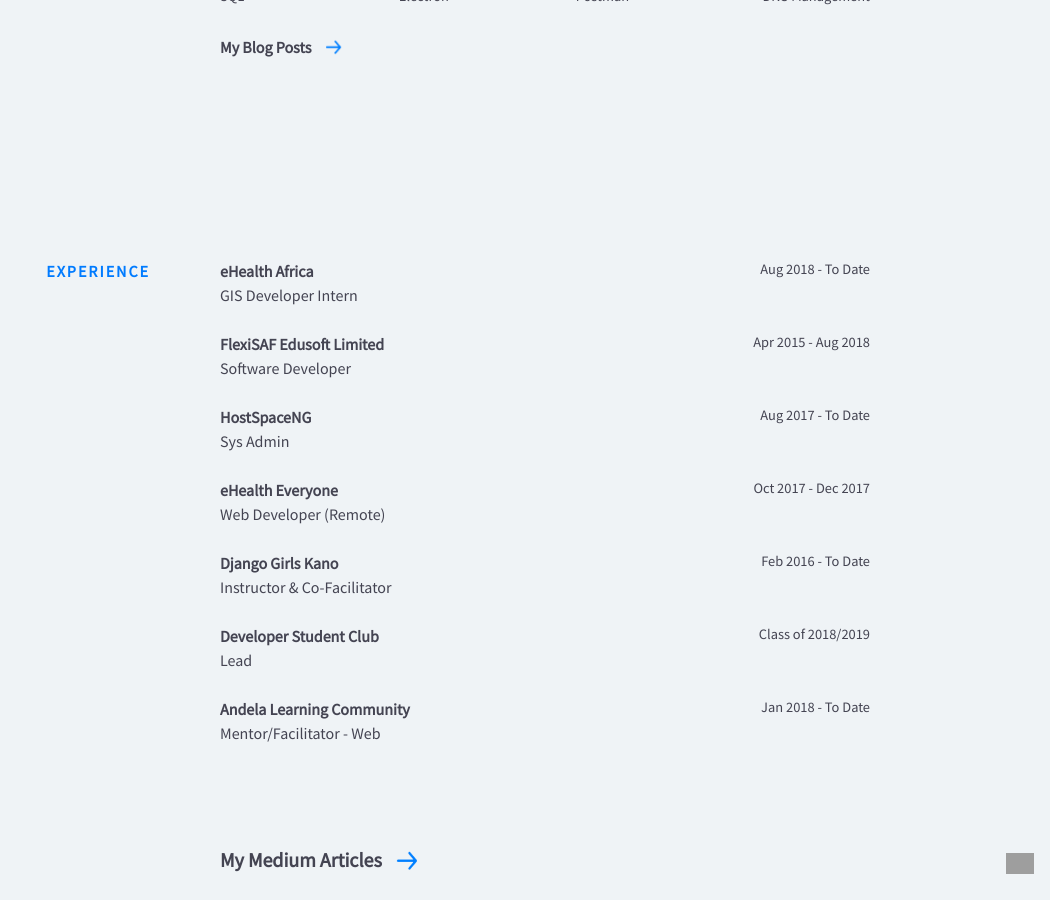
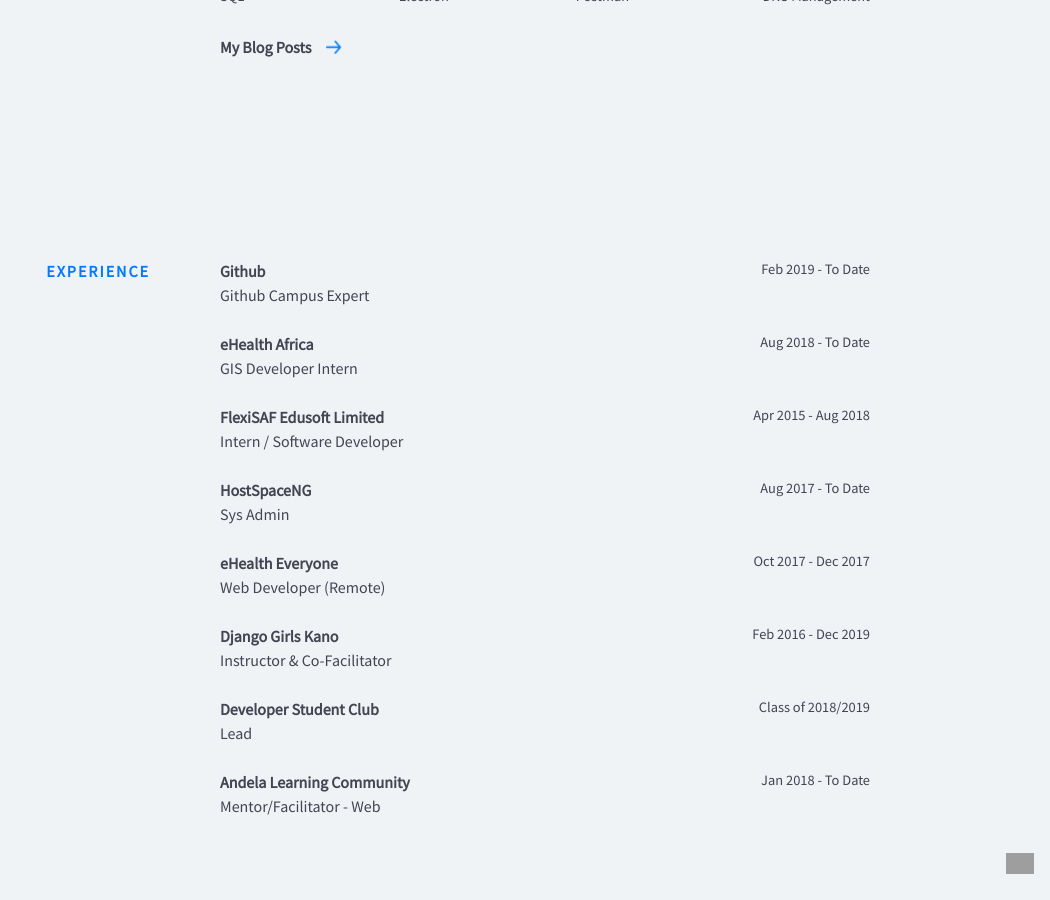
Before and after one commit to Timtech4u/timtech4u.github.io, a Jekyll site: the page built from index.html, in a window 1280 px wide and 900 px high, scrolled down 1751 px. Shown: the whole window, without its empty margins (230-1280 px from the left). Built offline with Jekyll 4.4.1, drawn with Linux system fonts in a browser that asks for light colours; nearby versions of some CDN libraries; some of the changed text lies outside the part shown; grey boxes are pictures that could not be loaded.

Commit message:
Updated profile

```diff
--- a/_data/experience.yml
+++ b/_data/experience.yml
@@ -1,3 +1,8 @@
+- company: Github
+  url: https://githubcampus.expert/timtech4u
+  time: Feb 2019 - To Date
+  position: Github Campus Expert
+
 - company: eHealth Africa
   url: http://ehealthafrica.org
   time: Aug 2018 - To Date
@@ -6,7 +11,7 @@
 - company: FlexiSAF Edusoft Limited
   url: http://flexisaf.com
   time: Apr 2015 - Aug 2018
-  position: Software Developer
+  position: Intern / Software Developer
 
 - company: HostSpaceNG
   url: http://hostspaceng.com
@@ -20,7 +25,7 @@
 
 - company: Django Girls Kano
   url: http://djangogirls.org/kano
-  time: Feb 2016 - To Date
+  time: Feb 2016 - Dec 2019
   position: Instructor & Co-Facilitator
 
 - company: Developer Student Club
--- a/_includes/featured-projects.html
+++ b/_includes/featured-projects.html
@@ -1,6 +1,27 @@
 <section class="section featured-projects">
     <div class="section__title">Featured Projects</div>
     <div class="section__content">
+        <div class="project tictactoe">
+            <figure class="project__pic">
+                <a href="http://bit.ly/cersng" target="_blank">
+                    <img src="{{site.baseurl}}/img/featured/cers.png" alt="CERS">
+                </a>
+            </figure>
+            <figcaption class="project__caption">
+                <div class="project__name">
+                    <a href="http://bit.ly/cersng" target="_blank">
+                        CERS</a>
+                </div>
+                <p> CERS is a crowd sourced emergency reporting system, built to enable people share real time emergencies, across Nigeria using a simple offline-based USSD Interface.
+                The Emergency is immediately relayed to Response teams, Social media, and Local authorities and can be viewed through a real-time web dashboard.
+                </p>
+                <p>Check out CERS Videos</p>
+                <a href="https://www.youtube.com/channel/UC2SNzFVhYNo4kIbUU0DArVg?view_as=subscriber" target="_blank"><img
+                        class="playstore" src="https://upload.wikimedia.org/wikipedia/commons/b/b8/YouTube_Logo_2017.svg"
+                        alt="Demo on Youtube"></a>
+            </figcaption>
+        </div>
+        <br>
         <div class="project tictactoe">
             <figure class="project__pic">
                 <a href="https://medium.com/@timtech4u/team-kano-magenta-3rd-place-winners-of-uspf-changemakers-challenge-2017-5cf7e0e62e6f" target="_blank">
--- a/_includes/intro.html
+++ b/_includes/intro.html
@@ -4,7 +4,7 @@
     </h1>
 
     <h2 class="intro__tagline">
-        <span class="name">Timothy Olaleke</span> here, a highly motivated software developer with solid understanding of software development best practices,
+        <span class="name">Timothy Olaleke</span> here, a highly motivated software developer with solid understanding of software development best practices and loves to build stuff,
                 I'm also an open source hobbyist & a community mentor keen to change-makers.👨‍
     </h2>
     {% include location.html %}
```
Also changed, not shown: img/featured/cers.png (added).
